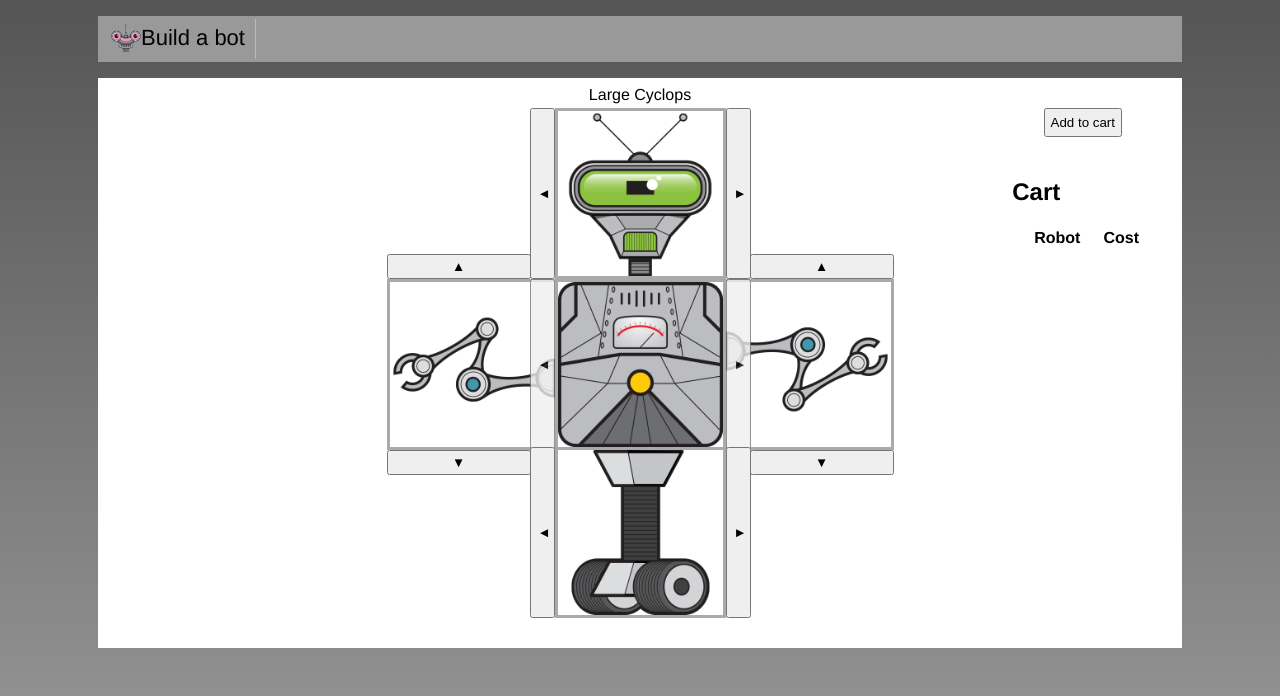
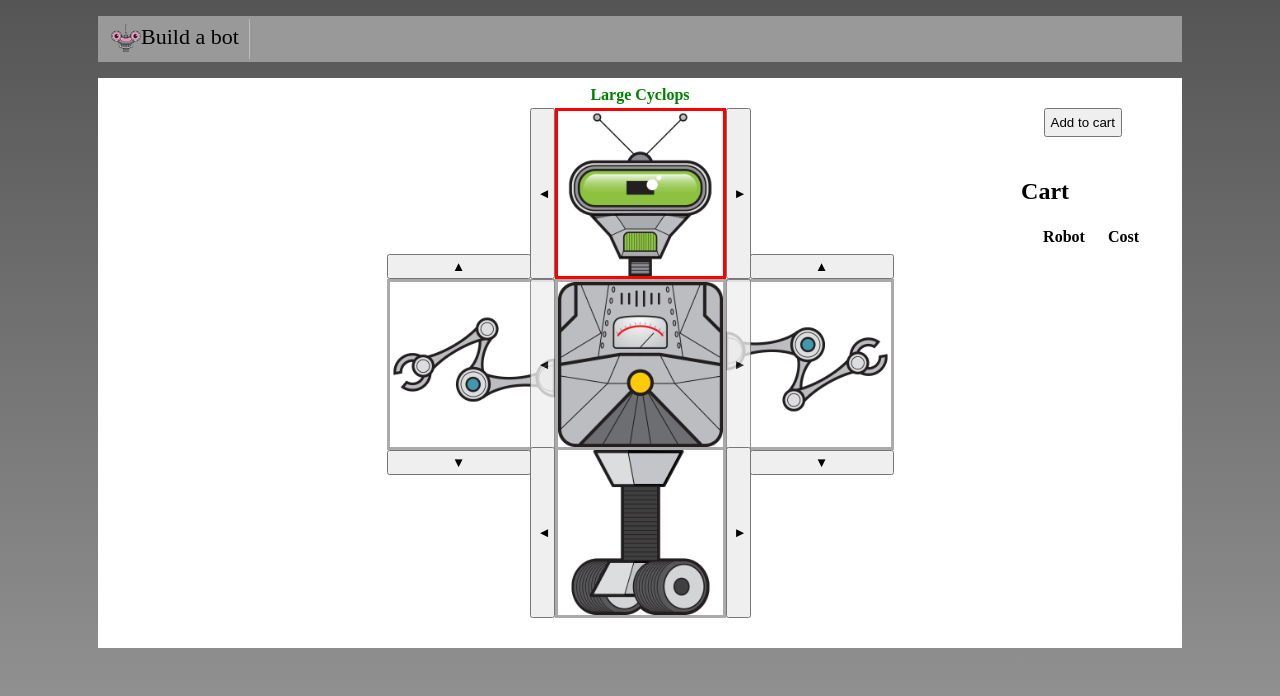
Before and after one commit to sudogem/build-bot, a Vue app: page / in a window 1280 px wide. Shown: the top 696 px of the page. Built offline with nearby package versions, Linux system fonts and the light colour scheme.

Commit message:
css styling components

```diff
--- /dev/null
+++ b/src/App.global.css
@@ -0,0 +1,11 @@
+body {
+  background: linear-gradient(to bottom, #555, #999);
+  background-attachment: fixed;
+}
+main {
+  margin:0 auto;
+  padding: 30px;
+  background: #fff;
+  width: 1024px   ;
+  min-height: 300px;
+}
--- a/src/App.vue
+++ b/src/App.vue
@@ -26,17 +26,14 @@ export default {
 };
 </script>
 
-<style>
-body {
-  background: linear-gradient(to bottom, #555, #999);
-  background-attachment: fixed;
-}
-main {
-  margin:0 auto;
-  padding: 30px;
-  background: #fff;
-  width: 1024px   ;
-  min-height: 300px;
+<!-- global css here -->
+<style src="./App.global.css"></style>
+
+<!-- local scope css -->
+<style scoped>
+.content >>> .robot-name { /* deep target to the child component css class robot-name */
+  color: green;
+  font-weight: bold;
 }
 #app {
   font-family: Avenir, Helvetica, Arial, sans-serif;
--- a/src/components/build/RobotBuilder.vue
+++ b/src/components/build/RobotBuilder.vue
@@ -20,7 +20,9 @@
       </table>
     </div>
     <div class="top-row">
-      <div class="top part">
+      <!-- inline style by using :style -->
+      <!-- <div class="top part" :style="{ border: '3px solid red' }"> -->
+      <div class="top part" :style="headBorderStyle">
         <div class="robot-name">
           {{ selectedRobot.head.title }}
           <!-- <span v-show="selectedRobot.head.onSale" class="sale">Sale!</span> -->
@@ -94,6 +96,9 @@ export default {
         base: availableParts.bases[this.selectedBaseIndex],
       };
     },
+    headBorderStyle() {
+      return { border: '3px solid red' };
+    },
   },
   methods: {
     selectNextHead() {
@@ -138,4 +143,5 @@ export default {
 
 </script>
 
-<style src="./RobotBuilder.css"></style>
+<!-- local scope css -->
+<style scope src="./RobotBuilder.css"></style>
```
